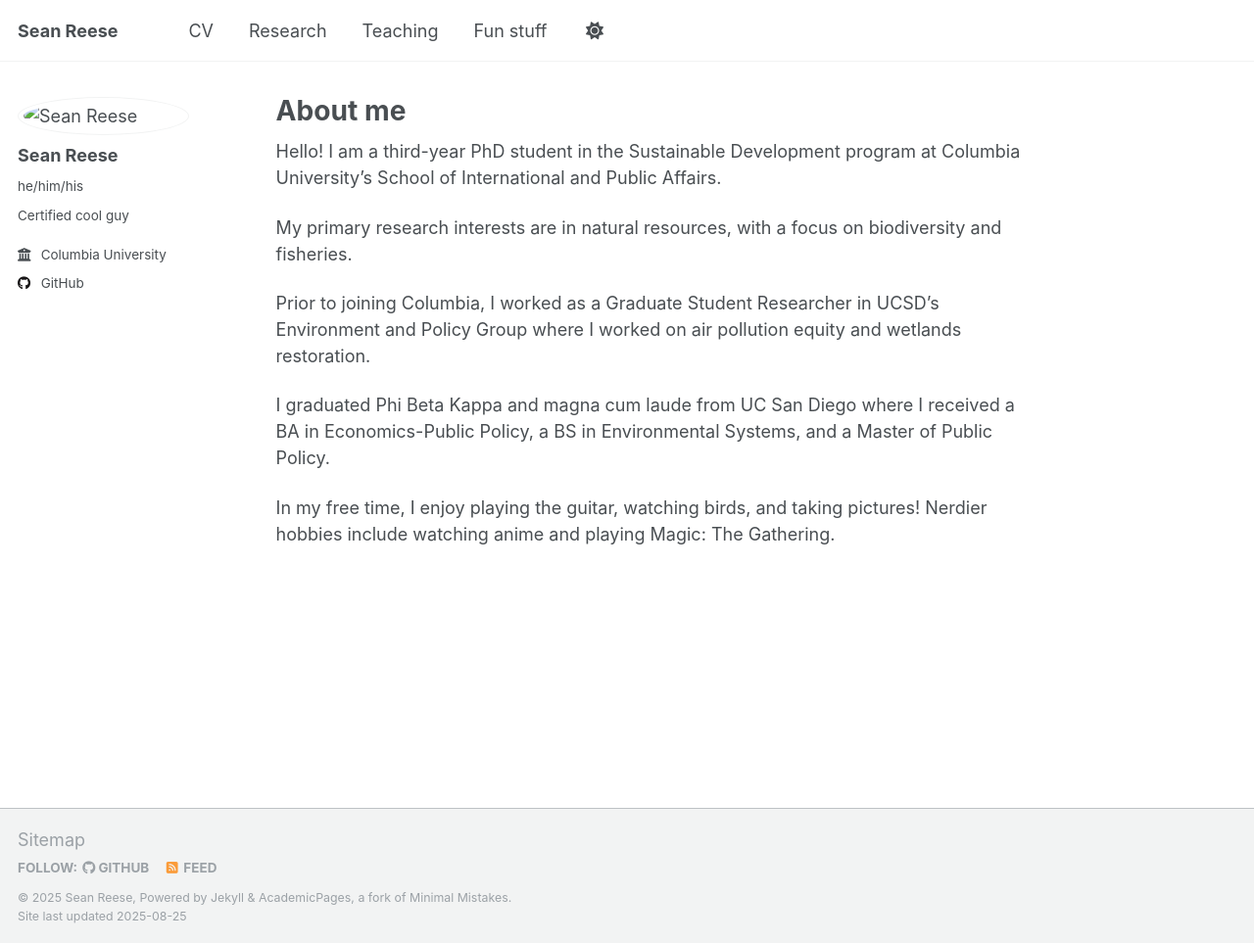
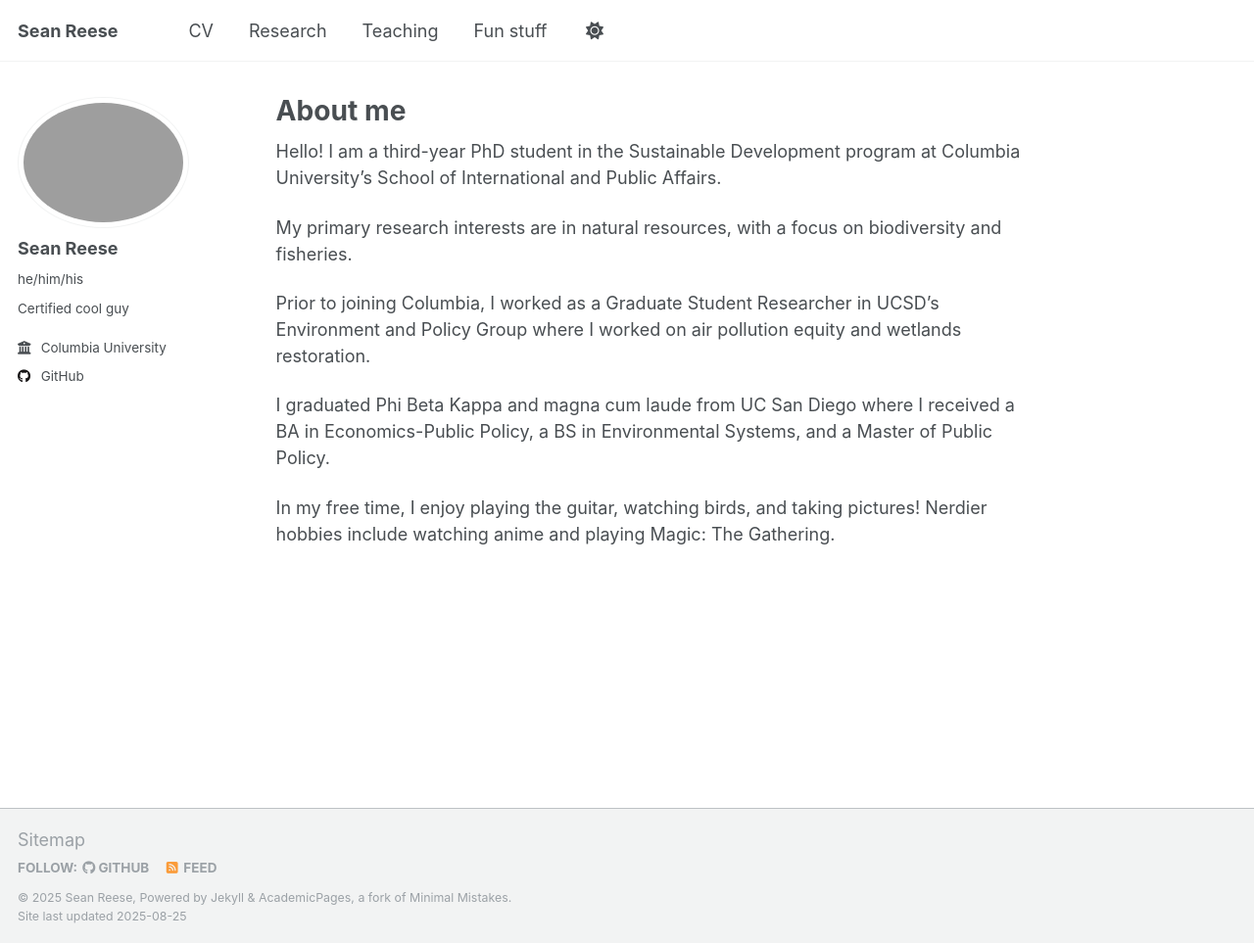
Before and after one commit to Sean-Reese/sean-reese.github.io, a Jekyll site: the page built from _pages/about.md, in a window 1280 px wide and 963 px high. Shown: the whole window at 98% size. Built offline with Jekyll 4.4.1, drawn with Linux system fonts in a browser that asks for light colours.

Commit message:
Update _config.yml

```diff
--- a/_config.yml
+++ b/_config.yml
@@ -22,7 +22,7 @@ repository               : "sean-reese.github.io"
 #               Additional customization can be done by editing /_includes/author-profile.html
 author:
   # Biographic information
-  avatar           : "Reese_Sean_SDEV.jpeg"
+  avatar           : "Reese_Sean_SDEV.png"
   name             : "Sean Reese"
   pronouns         : "he/him/his"
   bio              : "Certified cool guy"
```
